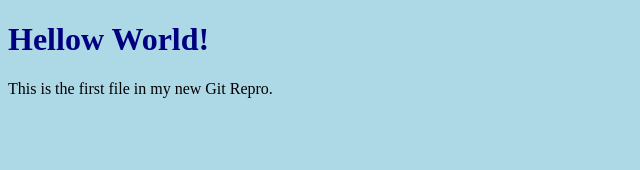
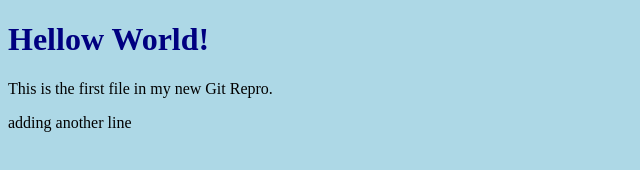
Before and after one commit to RichardW23/W3-Hello-World, a plain HTML site: page index.html in a window 1280 px wide. Shown: the whole page, without its empty margins (0-640 px from the left). Drawn offline with Linux system fonts and the light colour scheme.

Commit message:
A simple update to index.html

```diff
--- a/index.html
+++ b/index.html
@@ -8,6 +8,7 @@
 
 	<h1>Hellow World!</h1>
 	<p>This is the first file in my new Git Repro.</p>
+	<p>adding another line</p>
 
 </body>
 </html>
```
